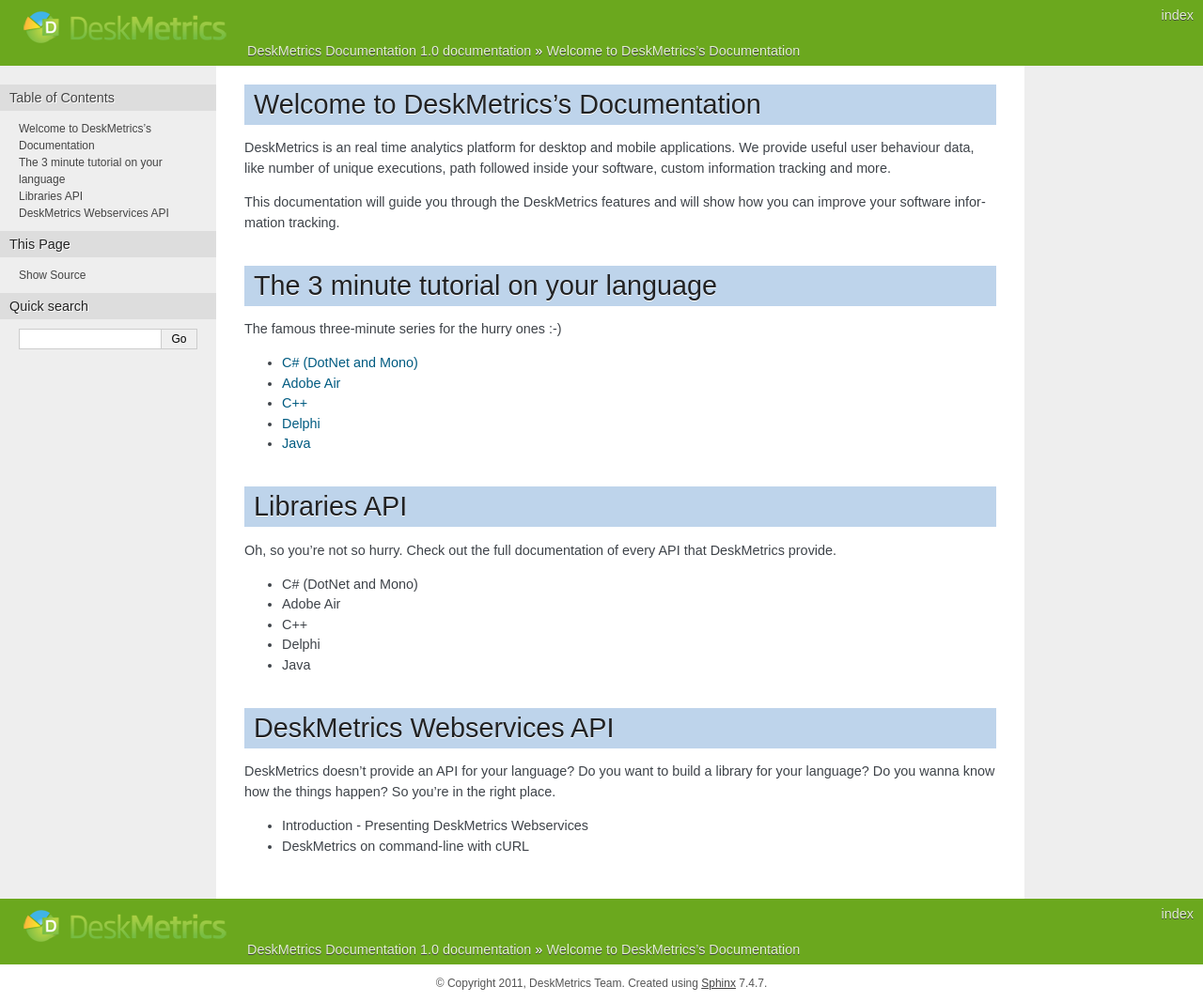
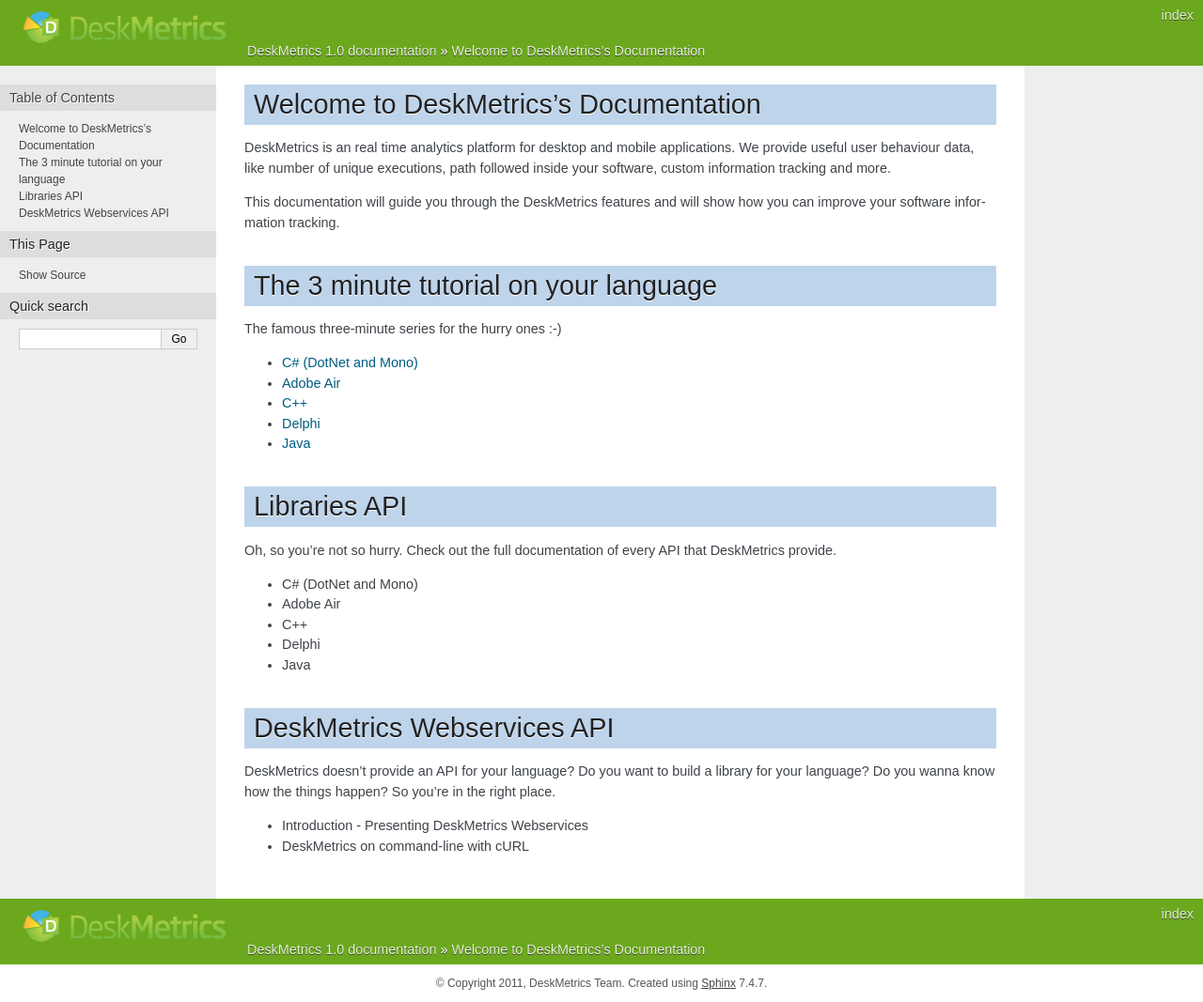
Before and after one commit to stephenhazeltine/Documentation, a Sphinx documentation site: the page built from source/index.rst, in a window 1280 px wide. Shown: the whole page at 94% size. Built offline with Sphinx 7.4.7, drawn with Linux system fonts in a browser that asks for light colours.

Commit message:
Fixing the 'Documentation documentation' thing

```diff
--- a/source/conf.py
+++ b/source/conf.py
@@ -40,7 +40,7 @@
 master_doc = 'index'
 
 # General information about the project.
-project = u'DeskMetrics Documentation'
+project = u'DeskMetrics'
 copyright = u'2011, DeskMetrics Team'
 
 # The version info for the project you're documenting, acts as replacement for
```
